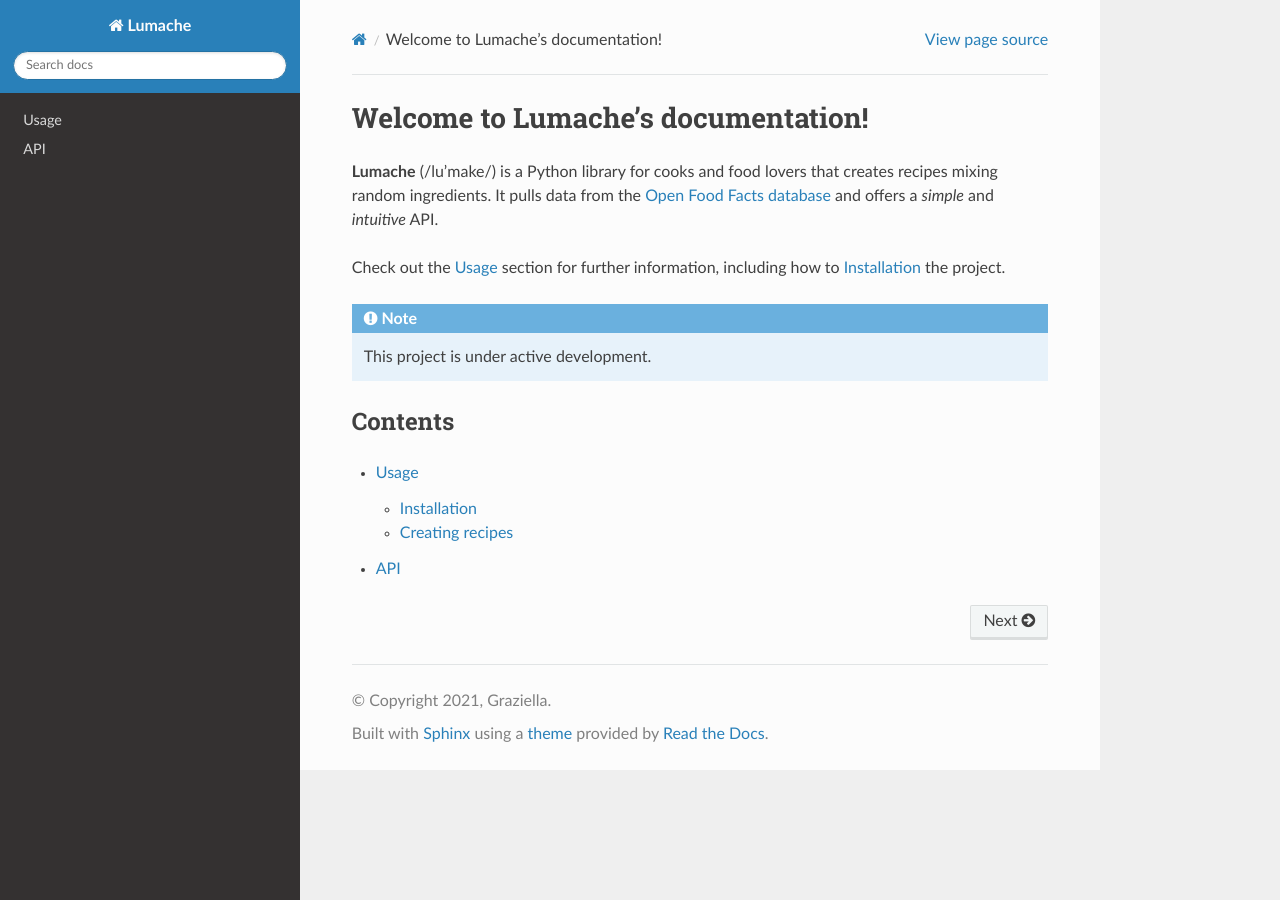
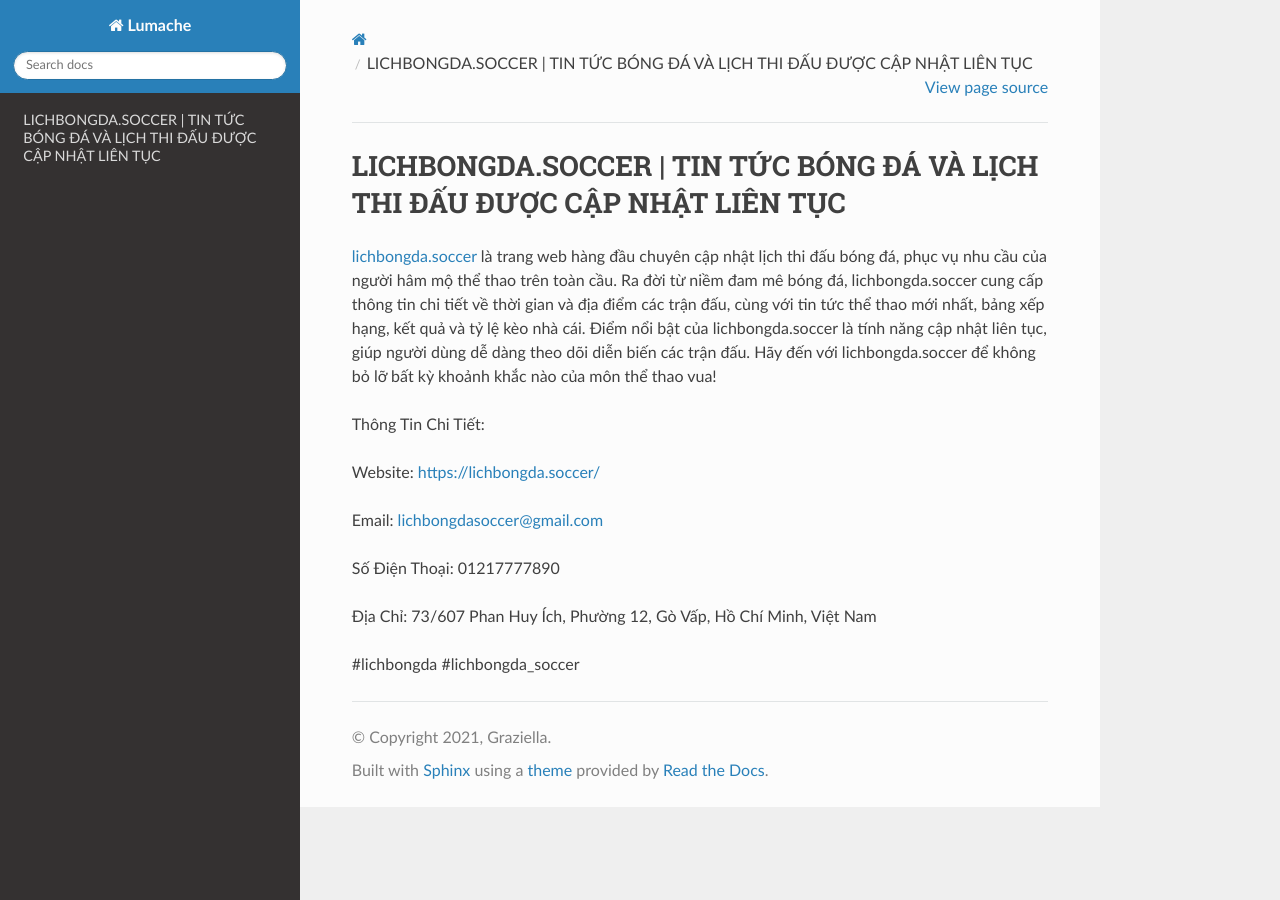
Before and after one commit to antonniotrombeta/lichbongdasoccer, a Sphinx documentation site: the page built from docs/source/index.rst, in a window 1280 px wide. Built offline with Sphinx 7.4.7 and the Read the Docs theme 3.1.0, drawn with Linux system fonts in a browser that asks for light colours.

Commit message:
Update index.rst

```diff
--- a/docs/source/index.rst
+++ b/docs/source/index.rst
@@ -1,22 +1,16 @@
-Welcome to Lumache's documentation!
+LICHBONGDA.SOCCER | TIN TỨC BÓNG ĐÁ VÀ LỊCH THI ĐẤU ĐƯỢC CẬP NHẬT LIÊN TỤC
 ===================================
 
-**Lumache** (/lu'make/) is a Python library for cooks and food lovers
-that creates recipes mixing random ingredients.
-It pulls data from the `Open Food Facts database <https://world.openfoodfacts.org/>`_
-and offers a *simple* and *intuitive* API.
+`lichbongda.soccer <https://lichbongda.soccer/>`_ là trang web hàng đầu chuyên cập nhật lịch thi đấu bóng đá, phục vụ nhu cầu của người hâm mộ thể thao trên toàn cầu. Ra đời từ niềm đam mê bóng đá, lichbongda.soccer cung cấp thông tin chi tiết về thời gian và địa điểm các trận đấu, cùng với tin tức thể thao mới nhất, bảng xếp hạng, kết quả và tỷ lệ kèo nhà cái. Điểm nổi bật của lichbongda.soccer là tính năng cập nhật liên tục, giúp người dùng dễ dàng theo dõi diễn biến các trận đấu. Hãy đến với lichbongda.soccer để không bỏ lỡ bất kỳ khoảnh khắc nào của môn thể thao vua!
 
-Check out the :doc:`usage` section for further information, including
-how to :ref:`installation` the project.
+Thông Tin Chi Tiết:
 
-.. note::
+Website: https://lichbongda.soccer/
 
-   This project is under active development.
+Email: lichbongdasoccer@gmail.com
 
-Contents
---------
+Số Điện Thoại: 01217777890
 
-.. toctree::
+Địa Chỉ: 73/607 Phan Huy Ích, Phường 12, Gò Vấp, Hồ Chí Minh, Việt Nam
 
-   usage
-   api
+#lichbongda #lichbongda_soccer
```
